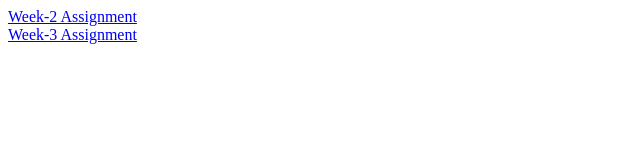
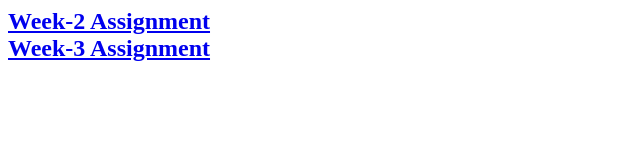
Before and after one commit to 25saitama/module-2-solution, a plain HTML site: page index.html in a window 1280 px wide. Shown: the whole page, without its empty margins (0-640 px from the left). Drawn offline with Linux system fonts and the light colour scheme.

Commit message:
Update index.html

```diff
--- a/index.html
+++ b/index.html
@@ -1,5 +1,7 @@
 <html>
-  <a href="Week 2">Week-2 Assignment</a>
+  <h2>
+  <a href="Week 2" target="_blank">Week-2 Assignment</a>
   <br>
-  <a href="Week-3">Week-3 Assignment</a>
+  <a href="Week-3" target="_blank">Week-3 Assignment</a>
+  </h2>
 </html>
```
